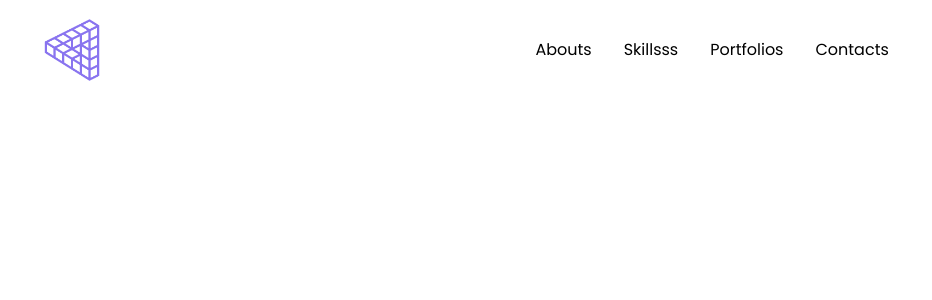
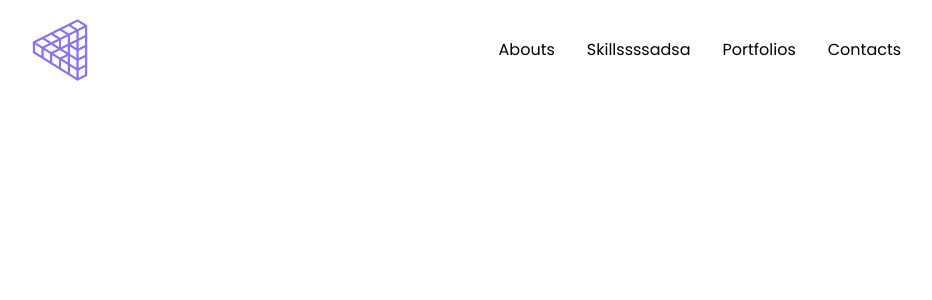
Before and after one commit to kevinnammour/kevedvoc, a React (Create React App) app: page / in a window 1280 px wide. Shown: the top 300 px of the page, without its empty margins (169-1101 px from the left). Built offline with nearby package versions, Linux system fonts and the light colour scheme.

Commit message:
third test

```diff
--- a/src/components/menu/Menu.jsx
+++ b/src/components/menu/Menu.jsx
@@ -14,7 +14,7 @@ const Menu = () => {
           Abouts
         </a>
         <a href="" className="m-3">
-          Skillsss
+          Skillssssadsa
         </a>
         <a href="" className="m-3">
           Portfolios
```
